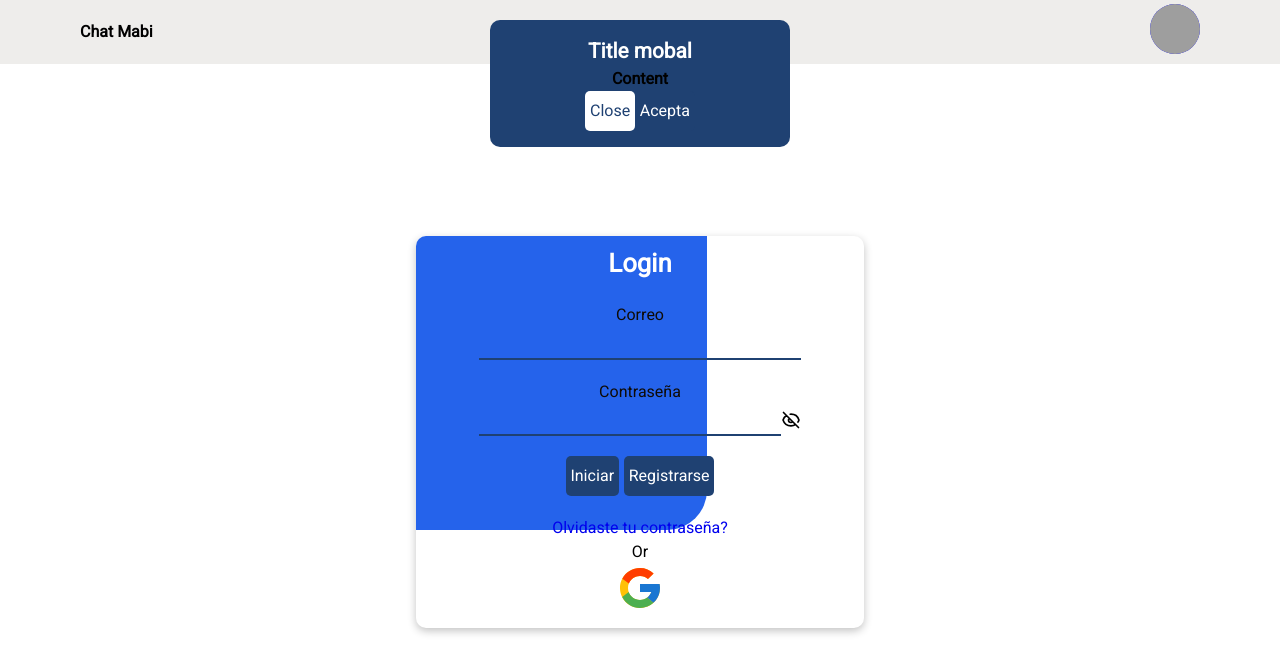
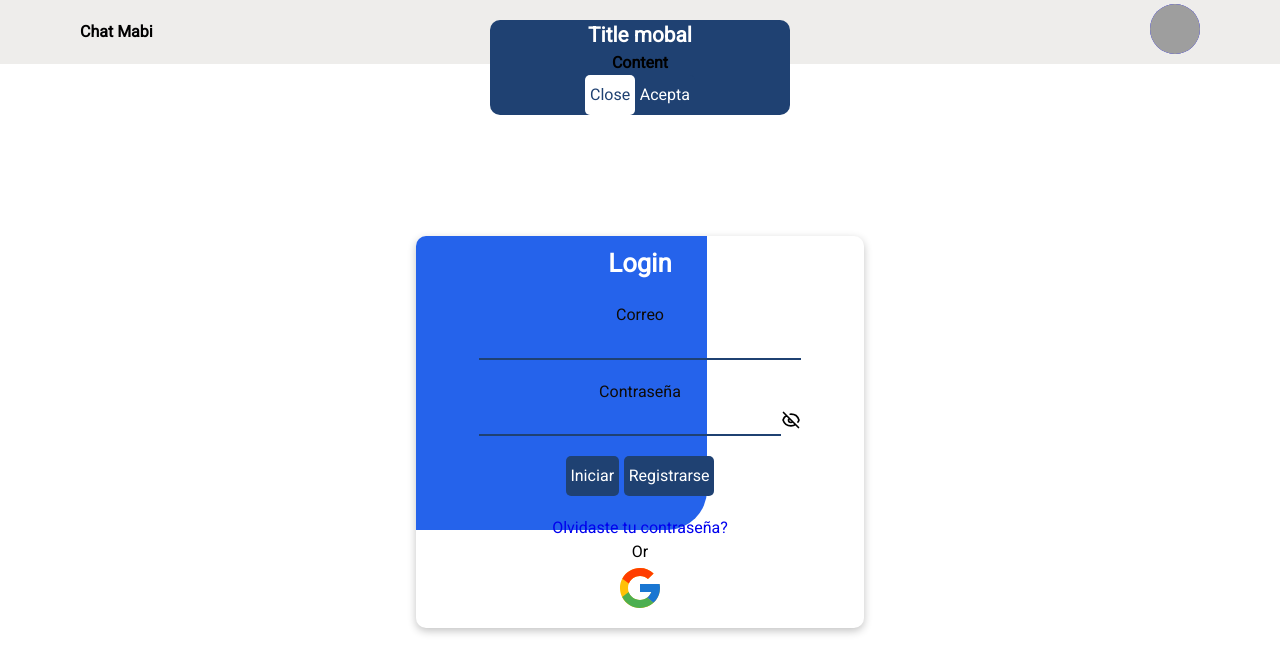
Before and after one commit to LuisArielRetanaHernadez/caht_client, a React (Vite) app: page /login in a window 1280 px wide. Shown: the top 672 px of the page. Built offline with nearby package versions, Linux system fonts and the light colour scheme; no server answers; grey boxes are pictures that could not be loaded.

Commit message:
agregamos la clase 'p-5' y 'pb-5'

```diff
--- a/src/components/Mobal/Mobal.jsx
+++ b/src/components/Mobal/Mobal.jsx
@@ -3,10 +3,10 @@ import './Mobal.css'
 const Mobal = () => {
 
   return (
-    <div className="mobal text-center p-1rem rounded-10">
-      <h2 className="mobal__title">Title mobal</h2>
-      <p className="mobal__text">Content</p>
-      <div className="mobal__buttons">
+    <div className="mobal text-center p-5 rounded-10">
+      <h2 className="mobal__title pb-5">Title mobal</h2>
+      <p className="mobal__text pb-5">Content</p>
+      <div className="mobal__buttons pb-5">
         <button className="button button--white">Close</button>
         <button className="button">Acepta</button>
       </div>
```
